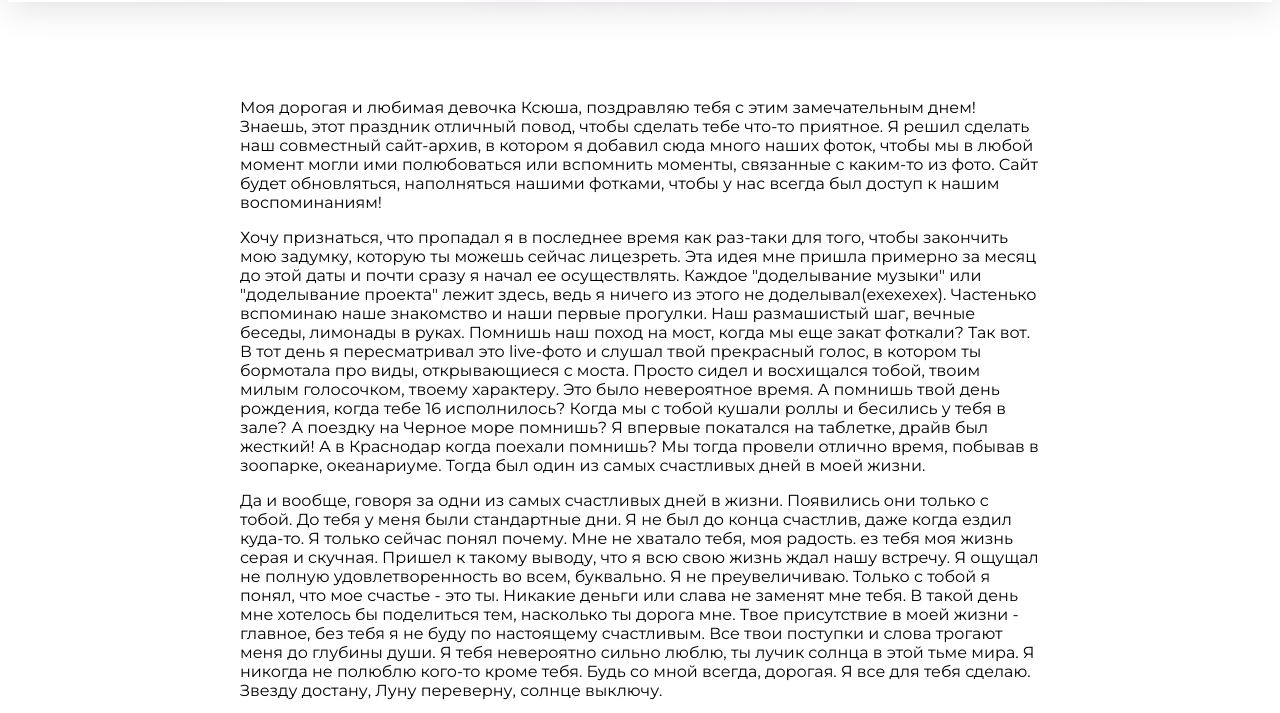
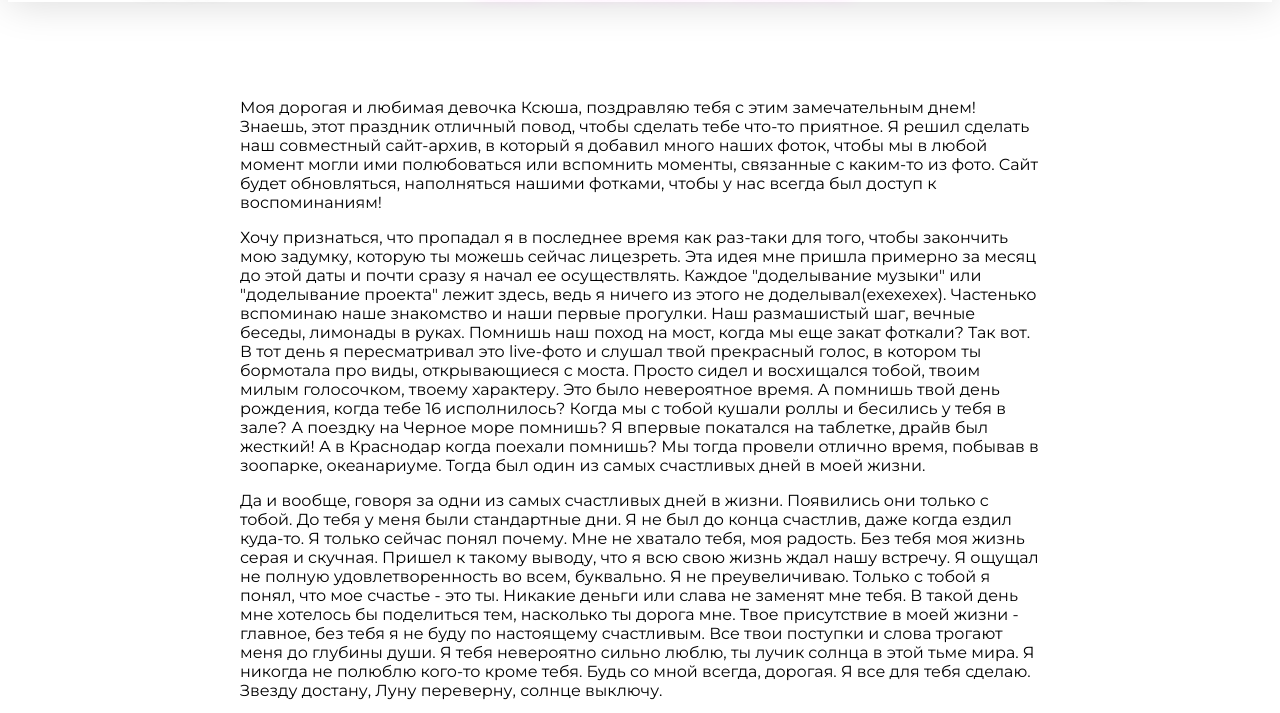
Before and after one commit to Paradoxxiq0/formylove.github.io, a plain HTML site: page index1.html in a window 1280 px wide. Shown: the part 45-758 px from the top of the page. Drawn offline with Linux system fonts and the light colour scheme.

Commit message:
Update index1.html

```diff
--- a/index1.html
+++ b/index1.html
@@ -30,10 +30,10 @@
     </div>
     <div class="container">
         <p>Моя дорогая и любимая девочка Ксюша, поздравляю тебя с этим замечательным днем! Знаешь, этот праздник
-            отличный повод, чтобы сделать тебе что-то приятное. Я решил сделать наш совместный сайт-архив, в котором
-            я добавил сюда много наших фоток, чтобы мы в любой момент могли ими полюбоваться или вспомнить моменты,
+            отличный повод, чтобы сделать тебе что-то приятное. Я решил сделать наш совместный сайт-архив, в который
+            я добавил много наших фоток, чтобы мы в любой момент могли ими полюбоваться или вспомнить моменты,
             связанные с каким-то из фото. Сайт будет обновляться, наполняться нашими фотками, чтобы у нас всегда был
-            доступ к нашим воспоминаниям! </p>
+            доступ к воспоминаниям! </p>
             <p>Хочу признаться, что пропадал я в последнее время как раз-таки для того, чтобы закончить мою задумку,
             которую ты можешь сейчас лицезреть. Эта идея мне пришла примерно за месяц до этой даты и почти сразу я начал ее
             осуществлять. Каждое "доделывание музыки" или "доделывание проекта" лежит здесь, ведь я ничего из этого не доделывал(ехехехех). Частенько вспоминаю наше знакомство и наши первые прогулки. Наш размашистый шаг, вечные беседы, лимонады в
@@ -47,7 +47,7 @@
             </p>
             <p>Да и вообще, говоря за одни из самых счастливых дней в жизни. Появились они только с тобой. До тебя у меня
             были стандартные дни. Я не был до конца счастлив, даже когда ездил куда-то. Я только сейчас понял почему. Мне
-            не хватало тебя, моя радость. ез тебя моя жизнь серая и скучная. Пришел к такому выводу, что я всю свою жизнь ждал
+            не хватало тебя, моя радость. Без тебя моя жизнь серая и скучная. Пришел к такому выводу, что я всю свою жизнь ждал
             нашу встречу. Я ощущал не полную удовлетворенность во всем, буквально. Я не преувеличиваю. Только с тобой я понял,
             что мое счастье - это ты. Никакие деньги или слава не заменят мне тебя. В такой день мне хотелось бы поделиться тем,
             насколько ты дорога мне. Твое присутствие в моей жизни - главное, без тебя я не буду по настоящему счастливым. Все твои
```
